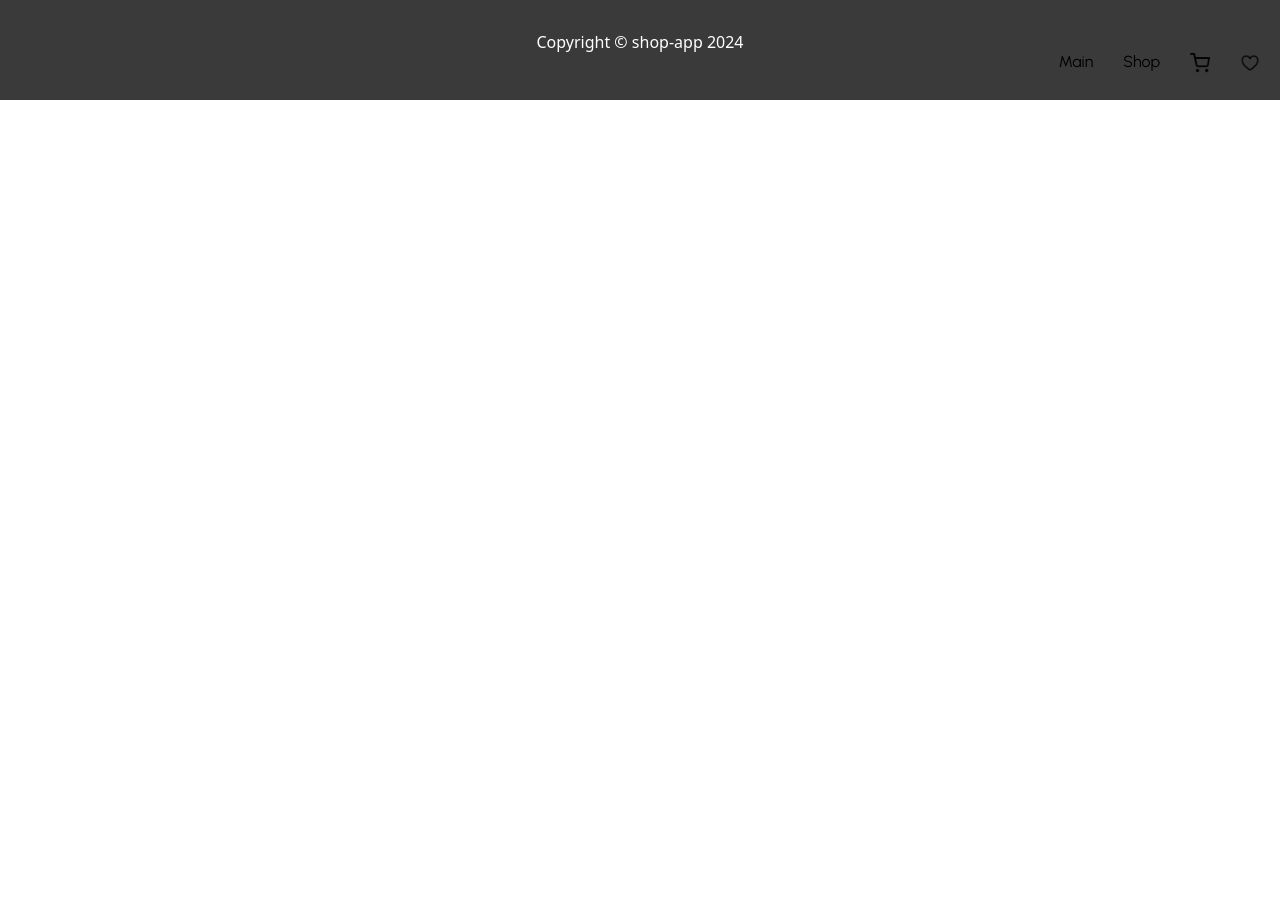
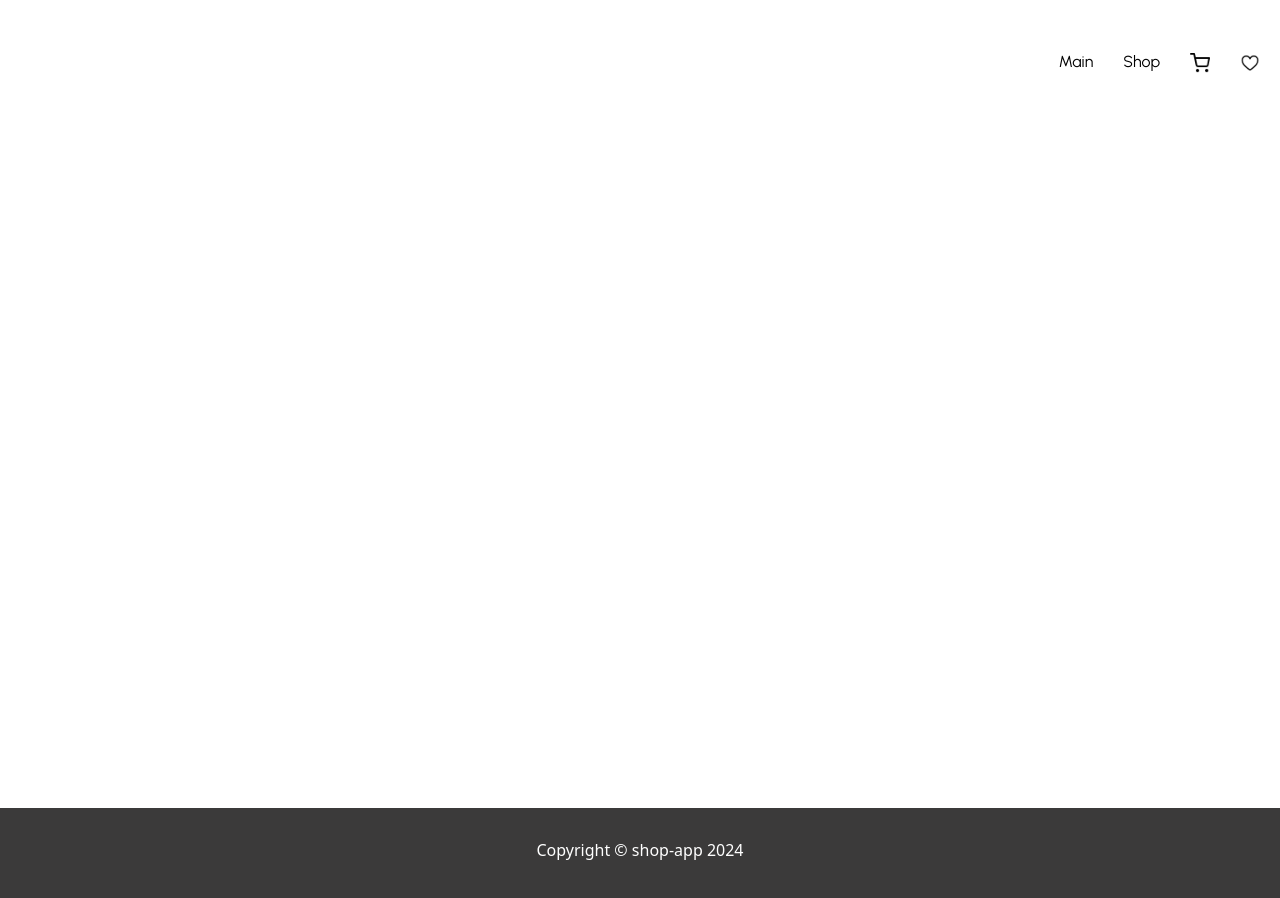
Before and after one commit to AdriannaLen/shop-app, a React (Vite) app: page /cart in a window 1280 px wide. Shown: the top 898 px of the page. Before the commit the page ends 800 px from the top, so only its background shows below. Built offline with nearby package versions, Linux system fonts and the light colour scheme.

Commit message:
added MainSection component

```diff
--- a/src/Components/Footer/Footer.scss
+++ b/src/Components/Footer/Footer.scss
@@ -2,13 +2,12 @@
 
 
 .footer {
-
     display: flex;
     justify-content: center;
     align-items: center;
     height: 100px;
     background-color: rgb(59, 58, 58);
-    width: 100vw;
+    width:100%;
     bottom: 0;
 
     .footer__content {
--- /dev/null
+++ b/src/Components/MainSection/MainSection.scss
@@ -0,0 +1,12 @@
+
+
+.container {
+
+  min-height: 100%;
+  margin: 0 auto;
+
+  h2 {
+
+    height: 100vh;
+  }
+}
--- /dev/null
+++ b/src/Components/MainSection/MainSection.tsx
@@ -0,0 +1,14 @@
+import './MainSection.scss'
+
+const MainSection = () => {
+
+    return (
+        <>
+        <div className="container">
+            <h2></h2>
+        </div>
+        </>
+    )
+}
+
+export default MainSection;
--- a/src/pages/Cart.tsx
+++ b/src/pages/Cart.tsx
@@ -1,11 +1,14 @@
 import Footer from "../Components/Footer/Footer";
+import MainSection from "../Components/MainSection/MainSection";
 import Navigation from "../Components/Navigation/Navigation";
+
 
 
 const Cart = () => {
     return (
         <>
      <Navigation />
+     <MainSection    />
      <Footer    />
         </>
     )
--- a/src/pages/Favorites.tsx
+++ b/src/pages/Favorites.tsx
@@ -1,10 +1,12 @@
 import Navigation from "../Components/Navigation/Navigation";
 import Footer from "../Components/Footer/Footer";
+import MainSection from "../Components/MainSection/MainSection";
 
 const Favorites = () => {
     return (
         <>
             <Navigation />
+            <MainSection    />
      <Footer    />
         </>
     )
--- a/src/pages/Main.tsx
+++ b/src/pages/Main.tsx
@@ -1,6 +1,7 @@
 import Footer from "../Components/Footer/Footer";
 import Header from "../Components/Header/Header";
 import Navigation from "../Components/Navigation/Navigation";
+import MainSection from "../Components/MainSection/MainSection";
 
 
 const Main =() => {
@@ -8,6 +9,7 @@ const Main =() => {
     <>
       <Navigation />
       <Header />
+      <MainSection />
       <Footer />
 
     </>
```
